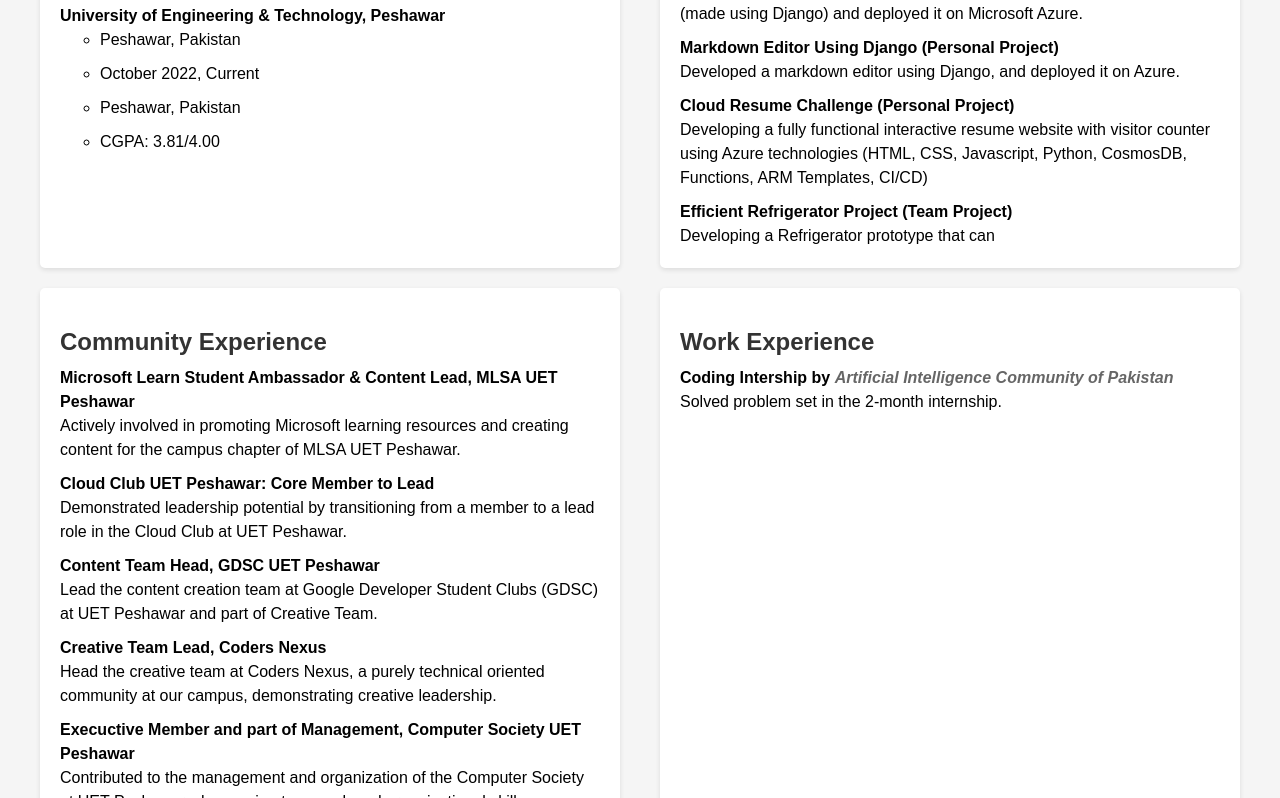
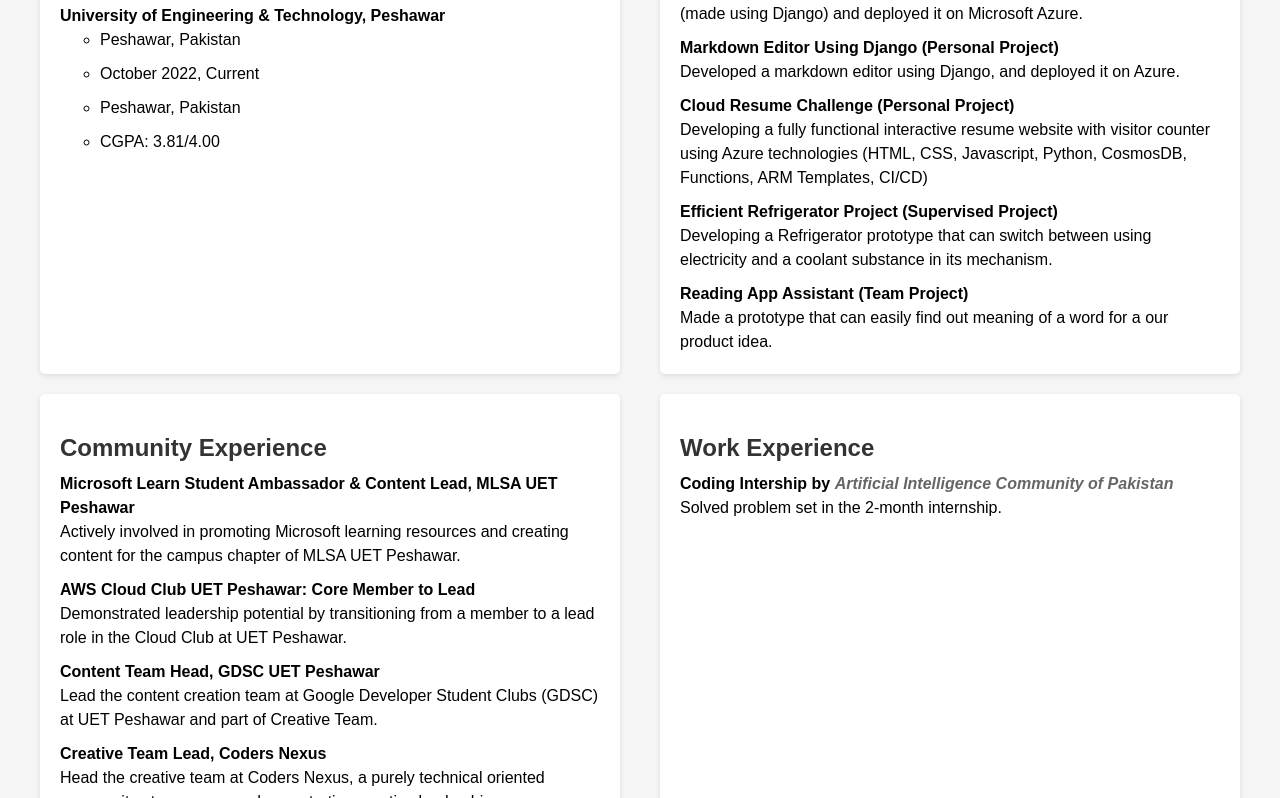
Before and after one commit to HafsaJavedPak/resume-challenge-azure, a plain HTML site: page index.html in a window 1280 px wide. Shown: the part 600-1398 px from the top of the page. Drawn offline with Linux system fonts and the light colour scheme.

Commit message:
soem changes in index.html

```diff
--- a/index.html
+++ b/index.html
@@ -84,9 +84,14 @@
                 Developing a fully functional interactive resume website with visitor counter using Azure technologies (HTML, CSS, Javascript, Python, CosmosDB, Functions, ARM Templates, CI/CD)
               </li>
               <li>
-                <span class="highlight">Efficient Refrigerator Project (Team Project)</span>
+                <span class="highlight">Efficient Refrigerator Project (Supervised Project)</span>
                 <br>
-                Developing a Refrigerator prototype that can
+                Developing a Refrigerator prototype that can switch between using electricity and a coolant substance in its mechanism.
+              </li>
+              <li>
+                <span class="highlight">Reading App Assistant (Team Project)</span>
+                <br>
+                Made a prototype that can easily find out meaning of a word for a our product idea.
               </li>
             </ul>
           </div>
@@ -100,7 +105,7 @@
                 Actively involved in promoting Microsoft learning resources and creating content for the campus chapter of MLSA UET Peshawar.
               </li>
               <li>
-                <span class="highlight">Cloud Club UET Peshawar: Core Member to Lead</span>
+                <span class="highlight">AWS Cloud Club UET Peshawar: Core Member to Lead</span>
                 <br>
                 Demonstrated leadership potential by transitioning from a member to a lead role in the Cloud Club at UET Peshawar.
               </li>
```
